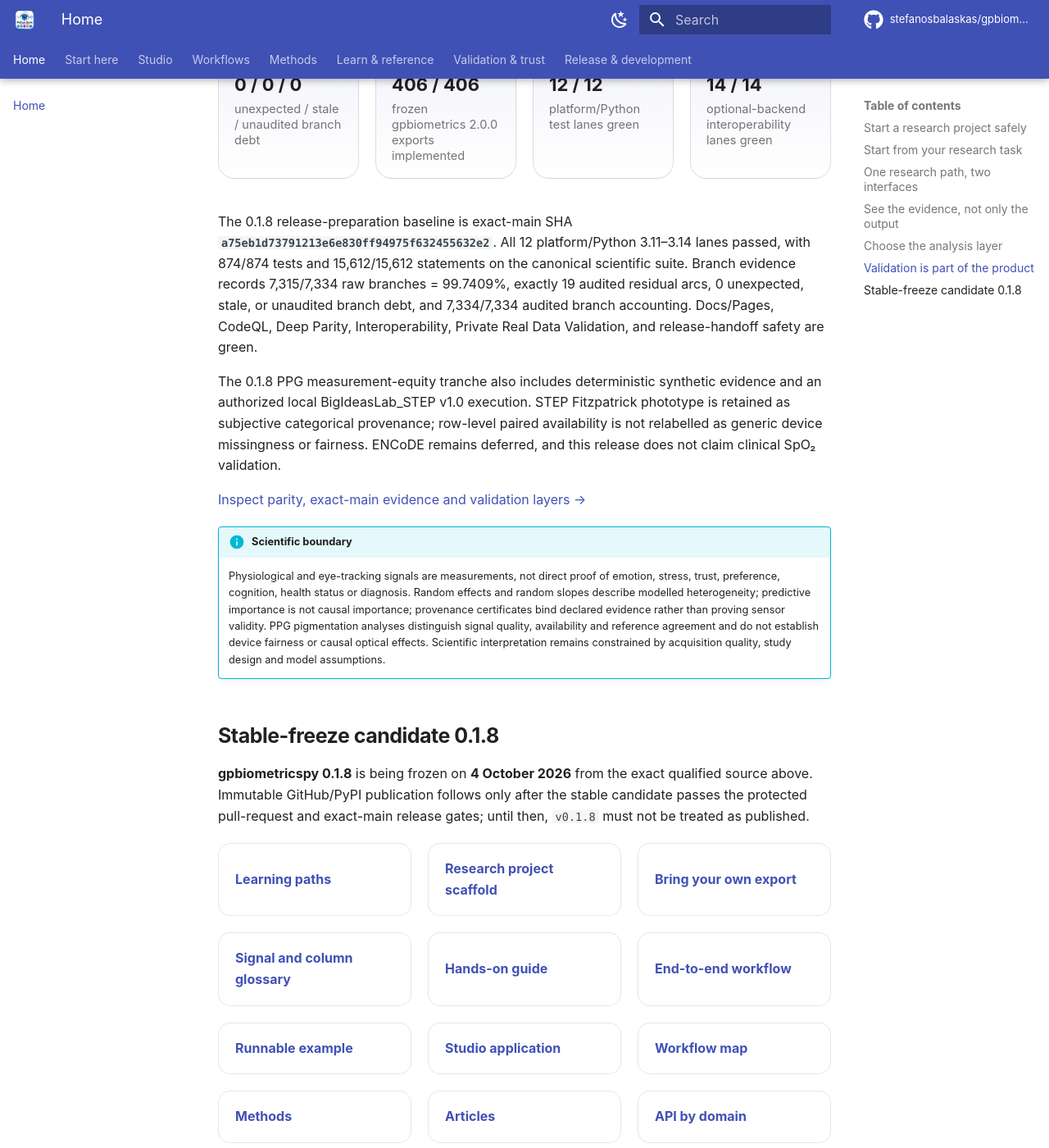
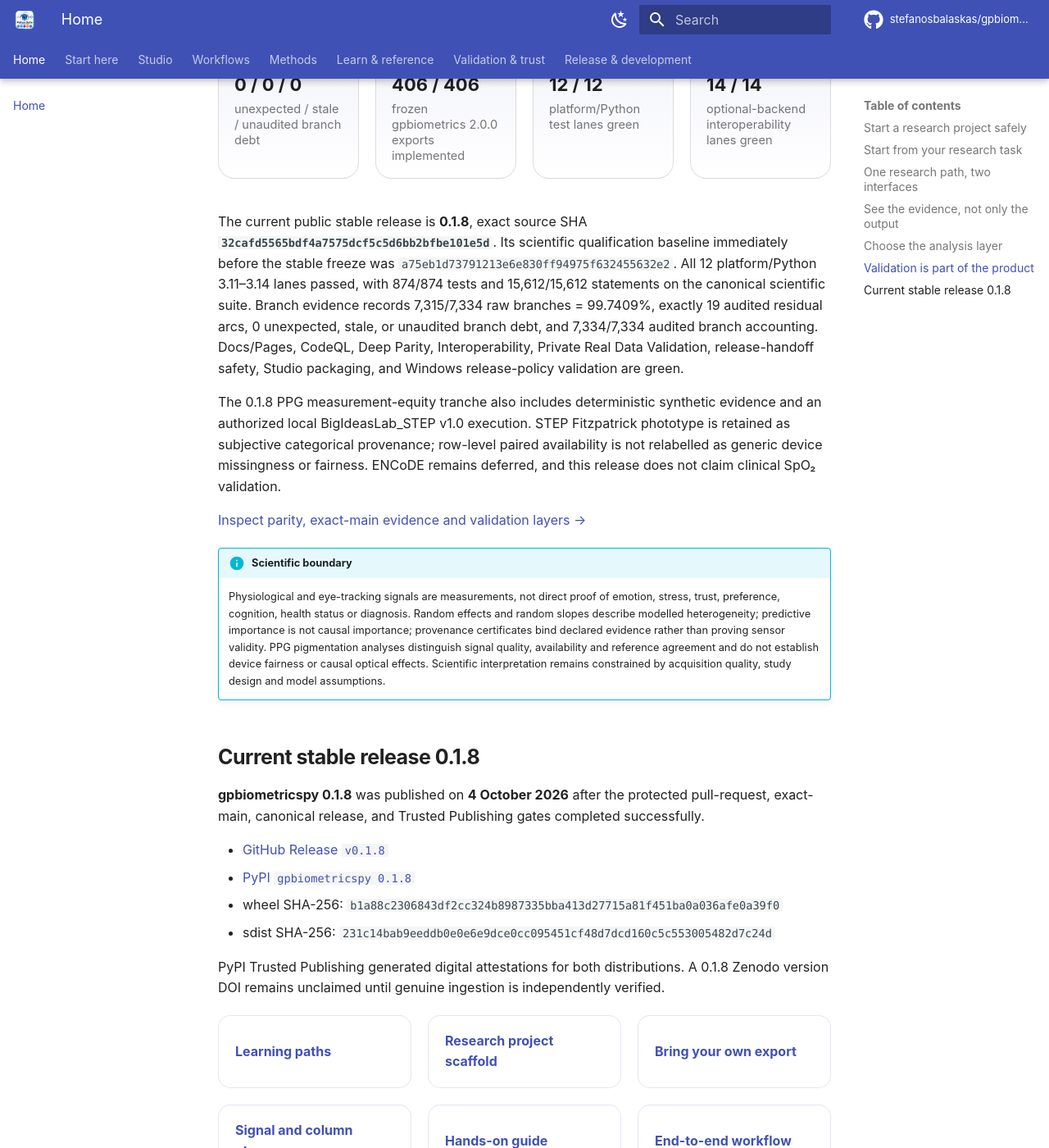
Before and after one commit to stefanosbalaskas/gpbiometricspy, an MkDocs documentation site: the page built from docs/index.md, in a window 1280 px wide and 1400 px high, scrolled down 6145 px. Shown: the whole window at 82% size. Built offline with MkDocs 1.6.1 and Material for MkDocs 9.7.7, drawn with Linux system fonts in a browser that asks for light colours; plug-ins that fetch from the network failed and are left out; comment, search, counter and statistics services are not loaded; some of the changed text lies outside the part shown.

Commit message:
docs: update website homepage for stable 0.1.8

```diff
--- a/docs/index.md
+++ b/docs/index.md
@@ -19,8 +19,8 @@ Start from the research task you need to complete—not from a list of functions
 </div>
 
 <div class="gp-status-grid gp-status-grid-home">
-<div><span class="gp-status-value">0.1.8</span><span class="gp-status-label">stable-freeze candidate</span></div>
-<div><span class="gp-status-value">2026-10-04</span><span class="gp-status-label">freeze date</span></div>
+<div><span class="gp-status-value">0.1.8</span><span class="gp-status-label">current stable release</span></div>
+<div><span class="gp-status-value">2026-10-04</span><span class="gp-status-label">release date</span></div>
 <div><span class="gp-status-value">406 / 406</span><span class="gp-status-label">frozen R exports implemented</span></div>
 <div><span class="gp-status-value">874 / 874</span><span class="gp-status-label">exact-main tests</span></div>
 <div><span class="gp-status-value">99.7409%</span><span class="gp-status-label">exact-main raw branch coverage</span></div>
@@ -195,7 +195,7 @@ Every figure below is generated from the checked-out Python package during docum
 <div class="gp-metric-card"><strong>14 / 14</strong><span>optional-backend interoperability lanes green</span></div>
 </div>
 
-The 0.1.8 release-preparation baseline is exact-main SHA **`a75eb1d73791213e6e830ff94975f632455632e2`**. All 12 platform/Python 3.11–3.14 lanes passed, with 874/874 tests and 15,612/15,612 statements on the canonical scientific suite. Branch evidence records 7,315/7,334 raw branches = 99.7409%, exactly 19 audited residual arcs, 0 unexpected, stale, or unaudited branch debt, and 7,334/7,334 audited branch accounting. Docs/Pages, CodeQL, Deep Parity, Interoperability, Private Real Data Validation, and release-handoff safety are green.
+The current public stable release is **0.1.8**, exact source SHA **`32cafd5565bdf4a7575dcf5c5d6bb2bfbe101e5d`**. Its scientific qualification baseline immediately before the stable freeze was `a75eb1d73791213e6e830ff94975f632455632e2`. All 12 platform/Python 3.11–3.14 lanes passed, with 874/874 tests and 15,612/15,612 statements on the canonical scientific suite. Branch evidence records 7,315/7,334 raw branches = 99.7409%, exactly 19 audited residual arcs, 0 unexpected, stale, or unaudited branch debt, and 7,334/7,334 audited branch accounting. Docs/Pages, CodeQL, Deep Parity, Interoperability, Private Real Data Validation, release-handoff safety, Studio packaging, and Windows release-policy validation are green.
 
 The 0.1.8 PPG measurement-equity tranche also includes deterministic synthetic evidence and an authorized local BigIdeasLab_STEP v1.0 execution. STEP Fitzpatrick phototype is retained as subjective categorical provenance; row-level paired availability is not relabelled as generic device missingness or fairness. ENCoDE remains deferred, and this release does not claim clinical SpO₂ validation.
 
@@ -204,9 +204,16 @@ The 0.1.8 PPG measurement-equity tranche also includes deterministic synthetic e
 !!! info "Scientific boundary"
     Physiological and eye-tracking signals are measurements, not direct proof of emotion, stress, trust, preference, cognition, health status or diagnosis. Random effects and random slopes describe modelled heterogeneity; predictive importance is not causal importance; provenance certificates bind declared evidence rather than proving sensor validity. PPG pigmentation analyses distinguish signal quality, availability and reference agreement and do not establish device fairness or causal optical effects. Scientific interpretation remains constrained by acquisition quality, study design and model assumptions.
 
-## Stable-freeze candidate 0.1.8
+## Current stable release 0.1.8
 
-**gpbiometricspy 0.1.8** is being frozen on **4 October 2026** from the exact qualified source above. Immutable GitHub/PyPI publication follows only after the stable candidate passes the protected pull-request and exact-main release gates; until then, `v0.1.8` must not be treated as published.
+**gpbiometricspy 0.1.8** was published on **4 October 2026** after the protected pull-request, exact-main, canonical release, and Trusted Publishing gates completed successfully.
+
+- [GitHub Release `v0.1.8`](https://github.com/stefanosbalaskas/gpbiometricspy/releases/tag/v0.1.8)
+- [PyPI `gpbiometricspy 0.1.8`](https://pypi.org/project/gpbiometricspy/0.1.8/)
+- wheel SHA-256: `b1a88c2306843df2cc324b8987335bba413d27715a81f451ba0a036afe0a39f0`
+- sdist SHA-256: `231c14bab9eeddb0e0e6e9dce0cc095451cf48d7dcd160c5c553005482d7c24d`
+
+PyPI Trusted Publishing generated digital attestations for both distributions. A 0.1.8 Zenodo version DOI remains unclaimed until genuine ingestion is independently verified.
 
 <div class="gp-mini-grid">
 <a href="learning-paths/">Learning paths</a>
```
